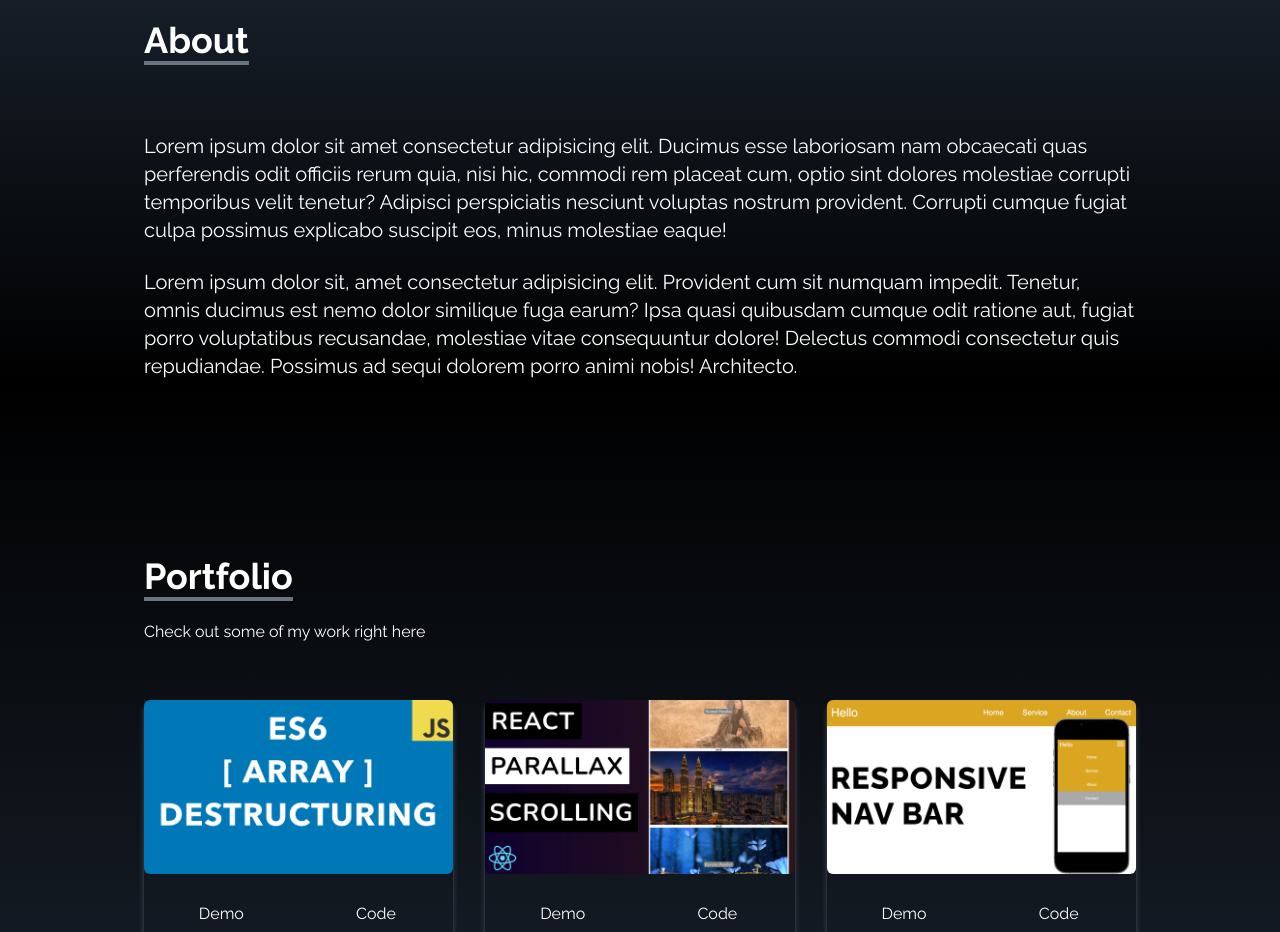
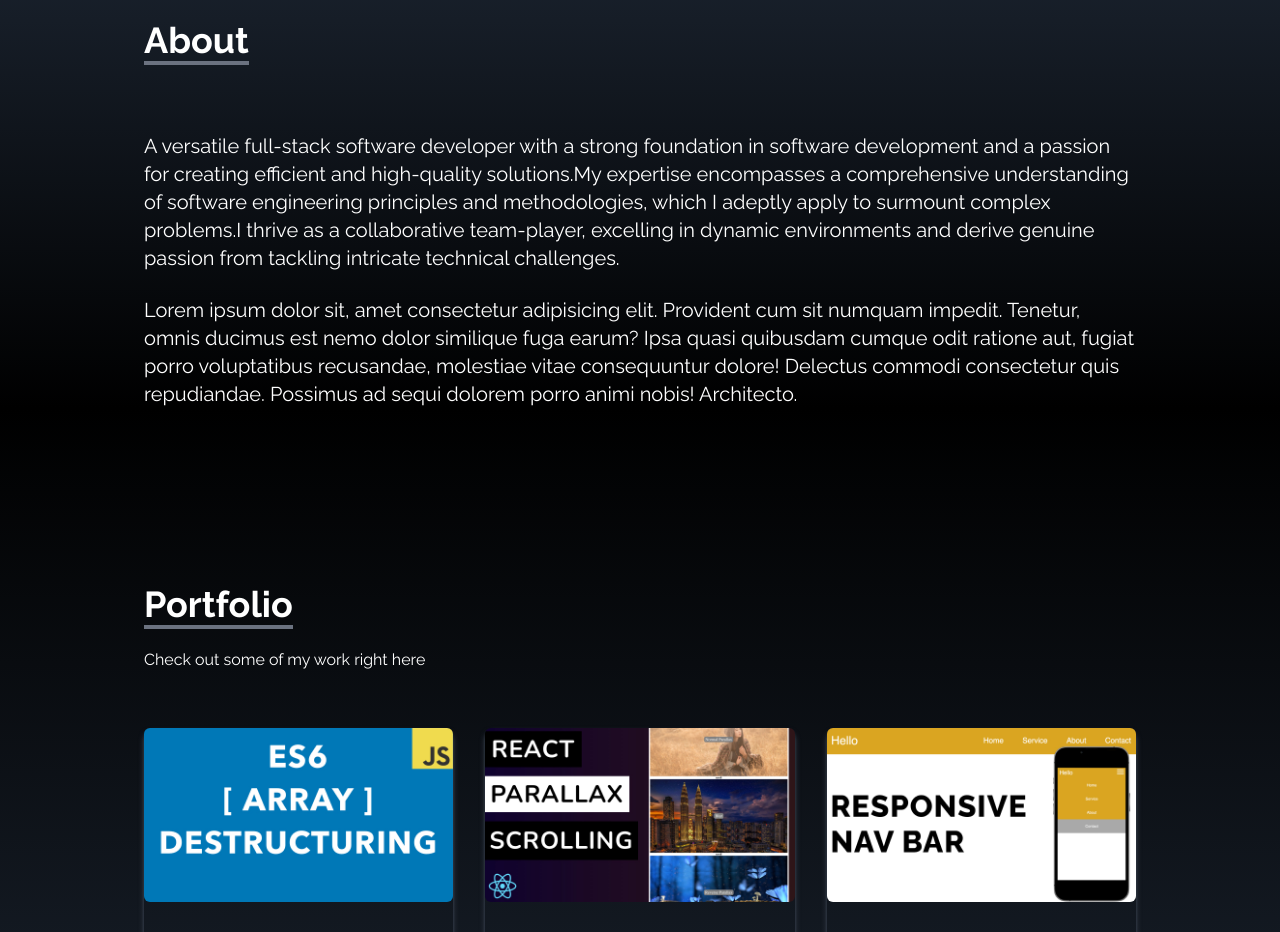
Before and after one commit to Nganga-A/myportfolio, a React (Create React App) app: page / in a window 1280 px wide. Shown: the part 940-1872 px from the top of the page. Built offline with nearby package versions, Linux system fonts and the light colour scheme.

Commit message:
Modified about text

```diff
--- a/src/components/About.jsx
+++ b/src/components/About.jsx
@@ -8,7 +8,11 @@ const About = () => {
                 <p className='text-4xl font-bold inline border-b-4 border-gray-500'>About</p>
             </div>
             <p className='text-xl mt-10'>
-                Lorem ipsum dolor sit amet consectetur adipisicing elit. Ducimus esse laboriosam nam obcaecati quas perferendis odit officiis rerum quia, nisi hic, commodi rem placeat cum, optio sint dolores molestiae corrupti temporibus velit tenetur? Adipisci perspiciatis nesciunt voluptas nostrum provident. Corrupti cumque fugiat culpa possimus explicabo suscipit eos, minus molestiae eaque!
+            A versatile full-stack software developer with a strong foundation in software development and a passion
+for creating efficient and high-quality solutions.My expertise encompasses a comprehensive understanding
+of software engineering principles and methodologies, which I adeptly apply to surmount complex
+problems.I thrive as a collaborative team-player, excelling in dynamic environments and derive genuine
+passion from tackling intricate technical challenges.
             </p>
             <br/>
             <p className='text-xl'>
```
